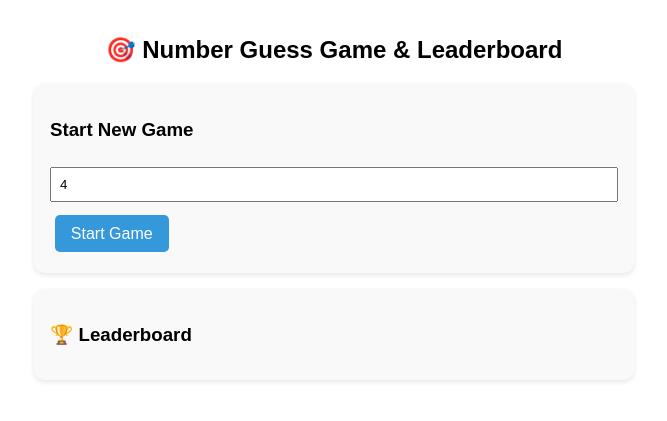
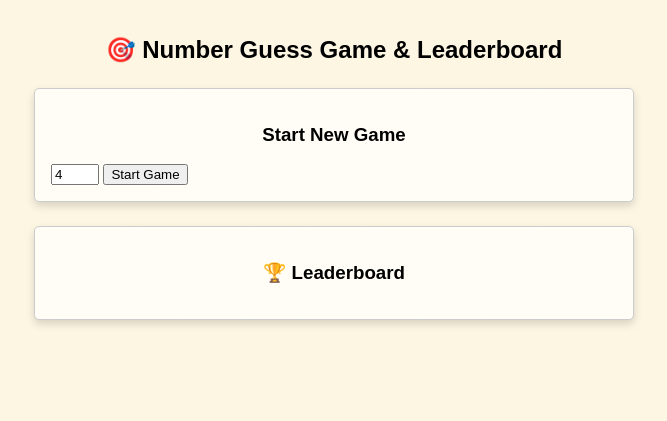
Before and after one commit to safefy-Dev/number_guess_game, a FastAPI app: template templates/play.html in a window 1280 px wide. Shown: the top 421 px of the page, without its empty margins (306-973 px from the left). Run offline with FastAPI, Linux system fonts and the light colour scheme; the template is opened without the code that fills it, so the values that code supplies are empty.

Commit message:
Enhance play.html with improved UI and game logic

```diff
--- a/templates/play.html
+++ b/templates/play.html
@@ -9,31 +9,62 @@
             padding: 1rem;
             max-width: 600px;
             margin: auto;
+            background: #fdf6e3;
         }
-        h2 {
+        h2, h3 {
             text-align: center;
         }
-        .game-card, .leaderboard-card {
-            background: #f9f9f9;
+
+        .torn-paper {
+            background: #fffdf6;
             padding: 1rem;
+            margin: 1.5rem 0;
+            border: 1px solid #ccc;
+            border-radius: 5px;
+            box-shadow: 0 4px 8px rgba(0,0,0,0.15);
+            position: relative;
+            overflow: hidden;
+        }
+
+        .torn-paper:before, .torn-paper:after {
+            content: "";
+            position: absolute;
+            width: 100%;
+            height: 20px;
+            left: 0;
+            background: #fffdf6;
+            z-index: 1;
+        }
+        .torn-paper:before {
+            top: -10px;
+            clip-path: polygon(0% 100%, 10% 0%, 20% 100%, 30% 0%, 40% 100%, 50% 0%, 60% 100%, 70% 0%, 80% 100%, 90% 0%, 100% 100%);
+        }
+        .torn-paper:after {
+            bottom: -10px;
+            clip-path: polygon(0% 0%, 10% 100%, 20% 0%, 30% 100%, 40% 0%, 50% 100%, 60% 0%, 70% 100%, 80% 0%, 90% 100%, 100% 0%);
+        }
+
+        .keypad {
+            display: flex;
+            flex-wrap: wrap;
+            justify-content: center;
             margin: 1rem 0;
-            border-radius: 10px;
-            box-shadow: 0 2px 5px rgba(0,0,0,0.1);
         }
-        input[type="text"], input[type="number"] {
-            padding: 0.5rem;
-            width: 100%;
-            box-sizing: border-box;
-            margin: 0.5rem 0;
-        }
-        button {
-            padding: 0.6rem 1rem;
-            margin: 0.3rem;
-            font-size: 1rem;
-            border: none;
-            border-radius: 5px;
+        .keypad button {
+            width: 60px;
+            height: 60px;
+            margin: 5px;
+            font-size: 1.5rem;
             background: #3498db;
             color: white;
+            border: none;
+            border-radius: 10px;
+        }
+        .guess-display {
+            font-size: 2rem;
+            text-align: center;
+            margin: 1rem 0;
+            min-height: 2.5rem;
         }
         ul {
             list-style: none;
@@ -41,9 +72,12 @@
         }
         li {
             margin: 0.3rem 0;
-            background: #e0e0e0;
+            background: #eee;
             padding: 0.4rem;
             border-radius: 5px;
+        }
+        .clear-btn {
+            background: #e74c3c;
         }
     </style>
 </head>
@@ -51,28 +85,84 @@
 
 <h2>🎯 Number Guess Game & Leaderboard</h2>
 
-<div class="game-card">
+<div class="torn-paper">
     <h3>Start New Game</h3>
     <input type="number" id="digitCount" min="3" max="8" value="4">
     <button onclick="startGame(document.getElementById('digitCount').value)">Start Game</button>
 
     <div id="game" style="display:none;">
         <h3>Make Your Guess</h3>
-        <input type="text" id="guessInput" placeholder="Enter your guess">
-        <button onclick="makeGuess()">Guess</button>
+        <div class="guess-display" id="guessDisplay"></div>
+        <div class="keypad">
+            <button onclick="addDigit('1')">1</button>
+            <button onclick="addDigit('2')">2</button>
+            <button onclick="addDigit('3')">3</button>
+            <button onclick="addDigit('4')">4</button>
+            <button onclick="addDigit('5')">5</button>
+            <button onclick="addDigit('6')">6</button>
+            <button onclick="addDigit('7')">7</button>
+            <button onclick="addDigit('8')">8</button>
+            <button onclick="addDigit('9')">9</button>
+            <button onclick="addDigit('0')">0</button>
+            <button class="clear-btn" onclick="clearGuess()">Clear</button>
+            <button onclick="makeGuess()">Guess</button>
+        </div>
         <ul id="history"></ul>
     </div>
 </div>
 
-<div class="leaderboard-card">
+<div class="torn-paper">
     <h3>🏆 Leaderboard</h3>
-    <ul id="leaderboardList">
-        <!-- Leaderboard filled by JS -->
-    </ul>
+    <ul id="leaderboardList"></ul>
 </div>
 
-<script src="/static/script.js"></script>
 <script>
+let gameId = null;
+let currentGuess = "";
+
+async function startGame(digits) {
+    const form = new FormData();
+    form.append("num_digits", digits);
+    const res = await fetch("/start_game", { method: "POST", body: form });
+    const data = await res.json();
+    gameId = data.game_id;
+    document.getElementById("game").style.display = "block";
+    document.getElementById("history").innerHTML = "";
+    clearGuess();
+    alert("Game started with " + digits + " digits!");
+}
+
+function addDigit(d) {
+    currentGuess += d;
+    document.getElementById("guessDisplay").textContent = currentGuess;
+}
+
+function clearGuess() {
+    currentGuess = "";
+    document.getElementById("guessDisplay").textContent = "";
+}
+
+async function makeGuess() {
+    if (!gameId || currentGuess.length == 0) {
+        alert("Please start a game and enter your guess.");
+        return;
+    }
+    const form = new FormData();
+    form.append("game_id", gameId);
+    form.append("guess", currentGuess);
+    const res = await fetch("/guess", { method: "POST", body: form });
+    const data = await res.json();
+
+    const li = document.createElement("li");
+    li.innerText = `Guess: ${currentGuess} → In Number: ${data.numbers_correct}, Correct Place: ${data.positions_correct}`;
+    document.getElementById("history").appendChild(li);
+
+    if (data.completed) {
+        alert("🎉 Congratulations! You guessed the number!");
+    }
+    clearGuess();
+}
+
 document.addEventListener("DOMContentLoaded", loadLeaderboard);
 
 async function loadLeaderboard() {
```
